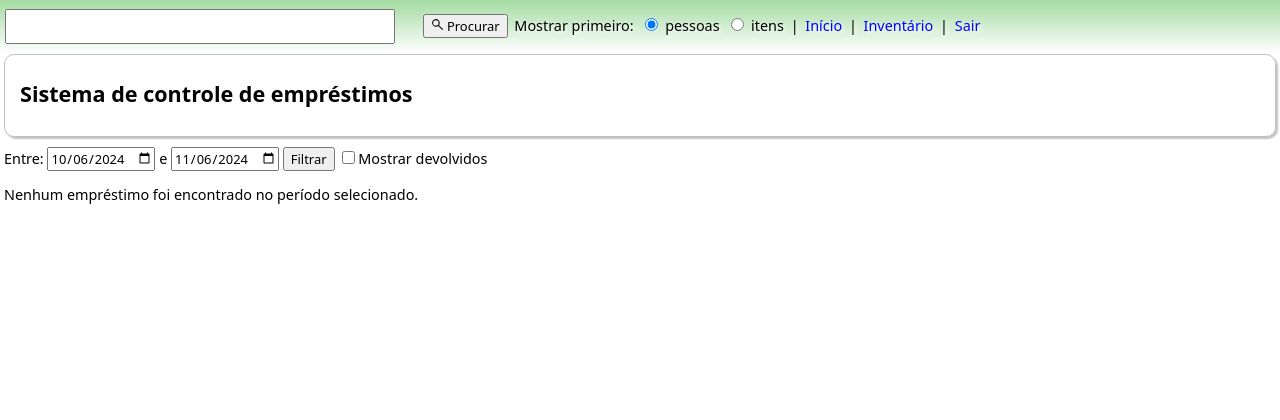
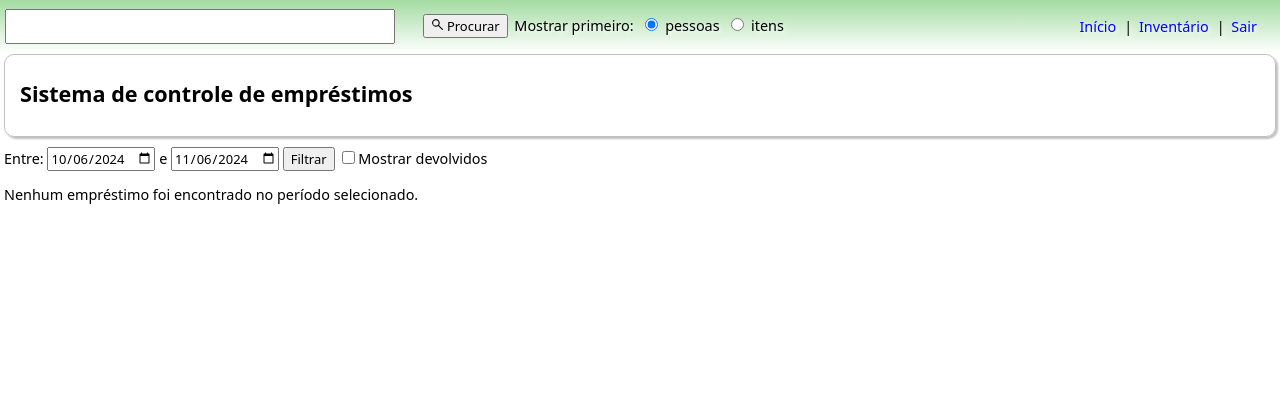
Before and after one commit to TiagoDGomes/pde, a PHP site: page / in a window 1280 px wide. Shown: the top 420 px of the page. Run offline with PHP 8.4, Linux system fonts and the light colour scheme; data that the repository does not hold is empty; a stand-in replaces the project's code that opens the database connection.

Commit message:
Menu separado

```diff
--- a/base.php
+++ b/base.php
@@ -399,5 +399,7 @@ if (!$is_logged){
     }
 
     $page_title = $last_user_selected ? $last_user_selected['name'] : 'Empréstimos';
-
+    if ($is_inventory){
+        $page_title = 'Inventário';
+    }
 }
--- a/include/show_inventory.php
+++ b/include/show_inventory.php
@@ -34,7 +34,8 @@ $query = "SELECT m.id as model_id,
          group_concat(nn.details, '<br>') as all_details_loan ,
          group_concat(pp.details, '<br>') as all_details_patrimony ,
          n.id as loan_id,
-         pp.tstamp AS last_check
+         pp.tstamp AS last_check,
+         pp.details as log_details
       FROM patrimony p
       INNER JOIN model m ON (p.model_id = m.id)
       LEFT JOIN loan n ON (n.model_id = m.id and p.id = n.patrimony_id)
@@ -68,6 +69,7 @@ $patrimonies = Database::fetchAll($query, array(
             <th class="text">Observação</th>
             <th class="date">Último empréstimo</th>
             <th class="date">Última marcação de visto</th>
+            <th class="date">Última informação</th>
         </tr>
         <!-- <tr>
             <td><input type="text" name="field1"></td>
@@ -95,6 +97,8 @@ $patrimonies = Database::fetchAll($query, array(
                 <?= $item['loan_date'] ? (new DateTimeImmutable( $item['loan_date'] ))->format('d/m/Y, H:i:s') : ''?>
             </td>
             <td data-type="boolean" class="date" data-name="log_patrimony__last_check__<?= $item['patrimony_id'] ?>"><?=$item['last_check'] ? (new DateTimeImmutable( $item['last_check'] ))->format('d/m/Y, H:i:s'):'&nbsp;' ?></td>
+            <td data-ignore><textarea><?= $item['log_details'] ?></textarea></td>
+
         </tr>
     <?php endforeach; ?>
     </tbody>
--- a/page_main.php
+++ b/page_main.php
@@ -23,11 +23,11 @@
                 <input type="radio" name="t" value="item" id="chk_item" <?= $option_search_item_checked ?>>
                 <label for="chk_item">itens</label>
             </li>
-            <li>|</li>
+
+        </ul>
+        <ul class="pages">
             <li><a href=".">Início</a></li>
-            <li>|</li>
             <li><a href="?inventory=1">Inventário</a></li>
-            <li>|</li>
             <li><a href="?logoff">Sair</a></li>
         </ul>
 
--- a/style.css
+++ b/style.css
@@ -381,6 +381,19 @@ footer li {
     .modal-content{
         width: 800px;
     }
+    ul.pages{
+        float: right;
+        display: block;
+        right: 15px;
+        position: absolute;
+    }
+    ul.pages li::after{
+        margin-left: 8px;
+        content: "|";
+    }
+    ul.pages li:last-child::after{
+        content: "";
+    }
 }
 
 
```
